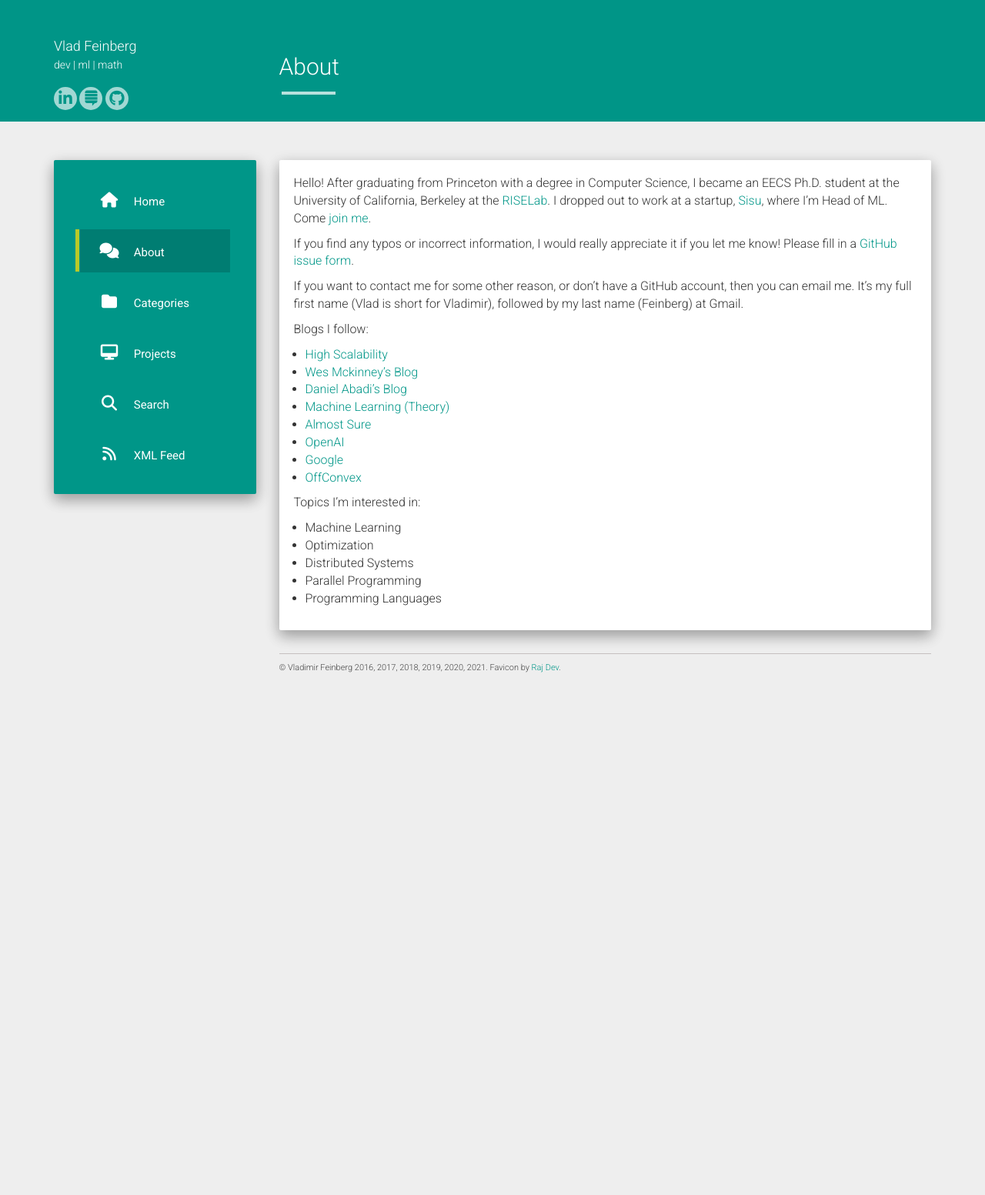
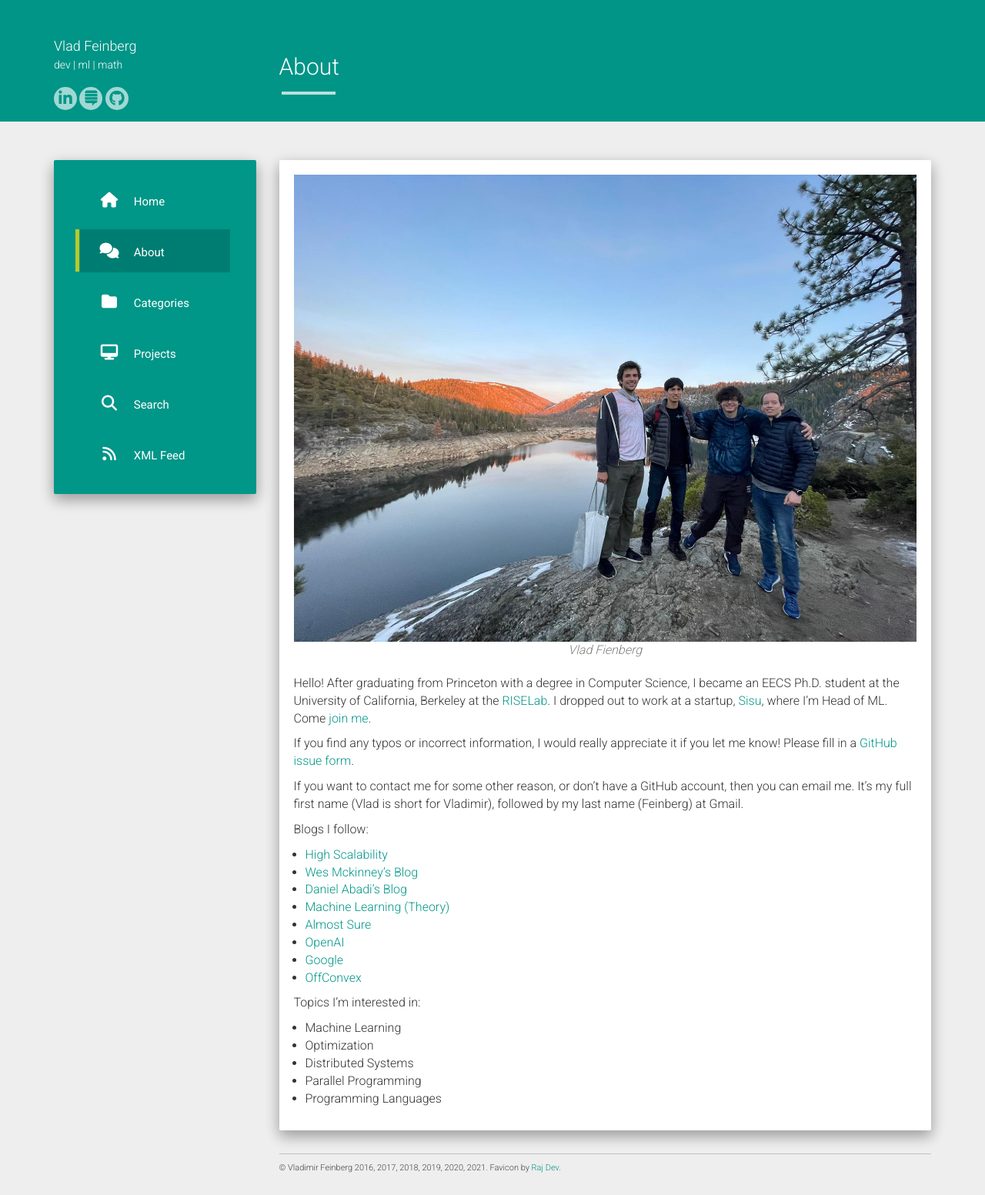
Before and after one commit to vlad17/vlad17.github.io, a Jekyll site: the page built from about.md, in a window 1280 px wide. Shown: the whole page at 77% size. Built offline with Jekyll 4.4.1, drawn with Linux system fonts in a browser that asks for light colours; nearby versions of some CDN libraries; before the commit the page ends 903 px from its top, so only the background shows below that.

Commit message:
about page photo added

```diff
--- a/_layouts/default.html
+++ b/_layouts/default.html
@@ -80,6 +80,8 @@
         <link rel="stylesheet" href="{{ site.baseurl }}/static/css/thickbox.css">
         <link rel="stylesheet" href="{{ site.baseurl }}/static/css/main.css">
         <link rel="stylesheet" href="{{ site.baseurl }}/static/css/projects.css">
+        <!-- custom css by vyom for upwork project https://www.upwork.com/jobs/Renovate-static-blog-HTML-and-CSS_%7E01065076083bfce051 -->
+        <link rel="stylesheet" href="{{ site.baseurl }}/static/css/vyom.css">
     </head>
 
     <body class="home overflow-hidden">
--- a/about.md
+++ b/about.md
@@ -3,6 +3,13 @@ layout: page
 title: About
 permalink: /about
 ---
+
+<!-- //DONE: about page for upwork project https://www.upwork.com/jobs/Renovate-static-blog-HTML-and-CSS_%7E01065076083bfce051 -->
+<!-- about image with caption -->
+<figure class="about-page-image">
+  <img src="/static/img/about-page.JPG" alt="Vlad Feinberg" style="width:100%">
+  <figcaption>Vlad Fienberg</figcaption>
+</figure>
 
 Hello! After graduating from Princeton with a degree in Computer Science, I became an EECS Ph.D. student at the University of California, Berkeley at the [RISELab](https://rise.cs.berkeley.edu/). I dropped out to work at a startup, [Sisu](http://sisu.ai), where I'm Head of ML. Come [join me](https://jobs.lever.co/sisu/091da572-9c63-469f-963d-cedc64fcfff2?lever-origin=applied&lever-source%5B%5D=Vlad%20Blog).
 
--- /dev/null
+++ b/static/css/vyom.scss
@@ -0,0 +1,17 @@
+---
+---
+
+// Custom CSS added as per job post https://www.upwork.com/jobs/Renovate-static-blog-HTML-and-CSS_%7E01065076083bfce051 by Akash <vyom@vyom.site>
+
+.about-page-image {
+    // center align items
+    text-align: center;
+    // give space from following text
+    margin-bottom: 20px;
+
+    figcaption {
+        // make caption different from rest
+        color: gray;
+        font-style: italic;
+    }
+}
```
Also changed, not shown: static/css/main.css (line endings or trailing spaces).
